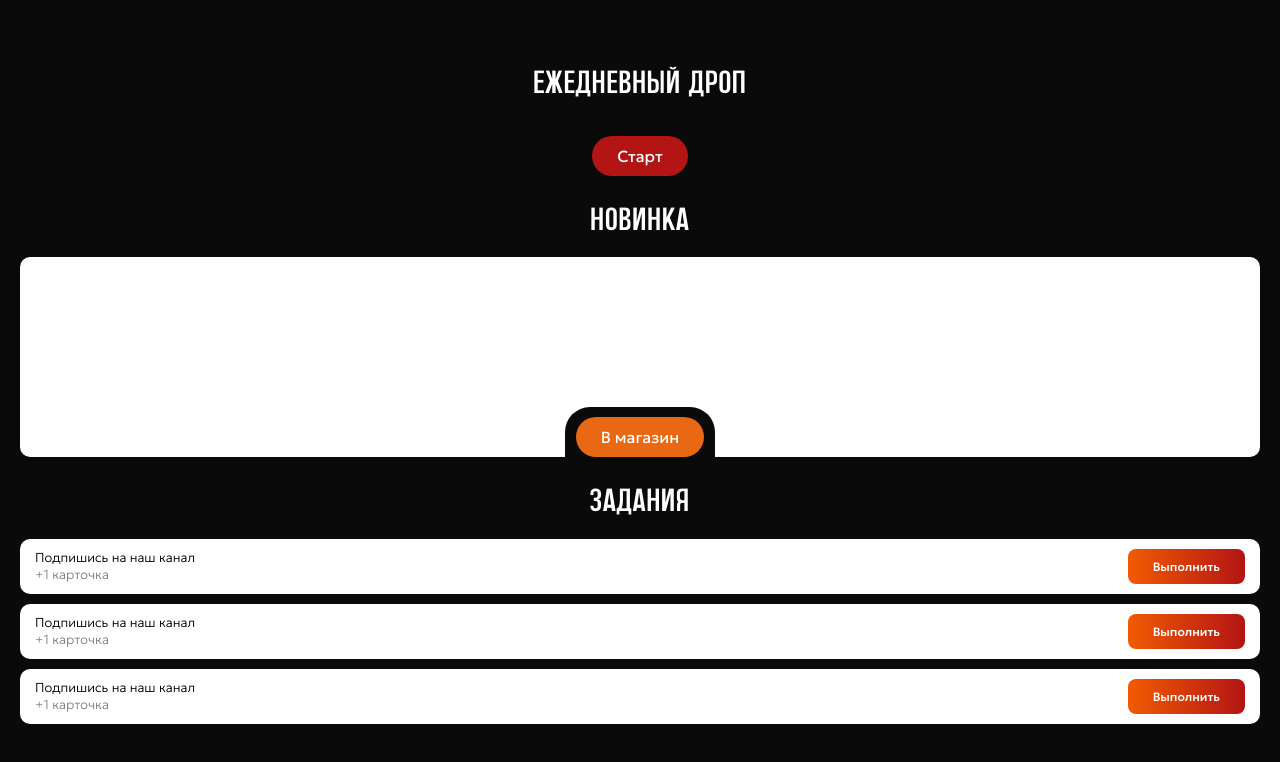
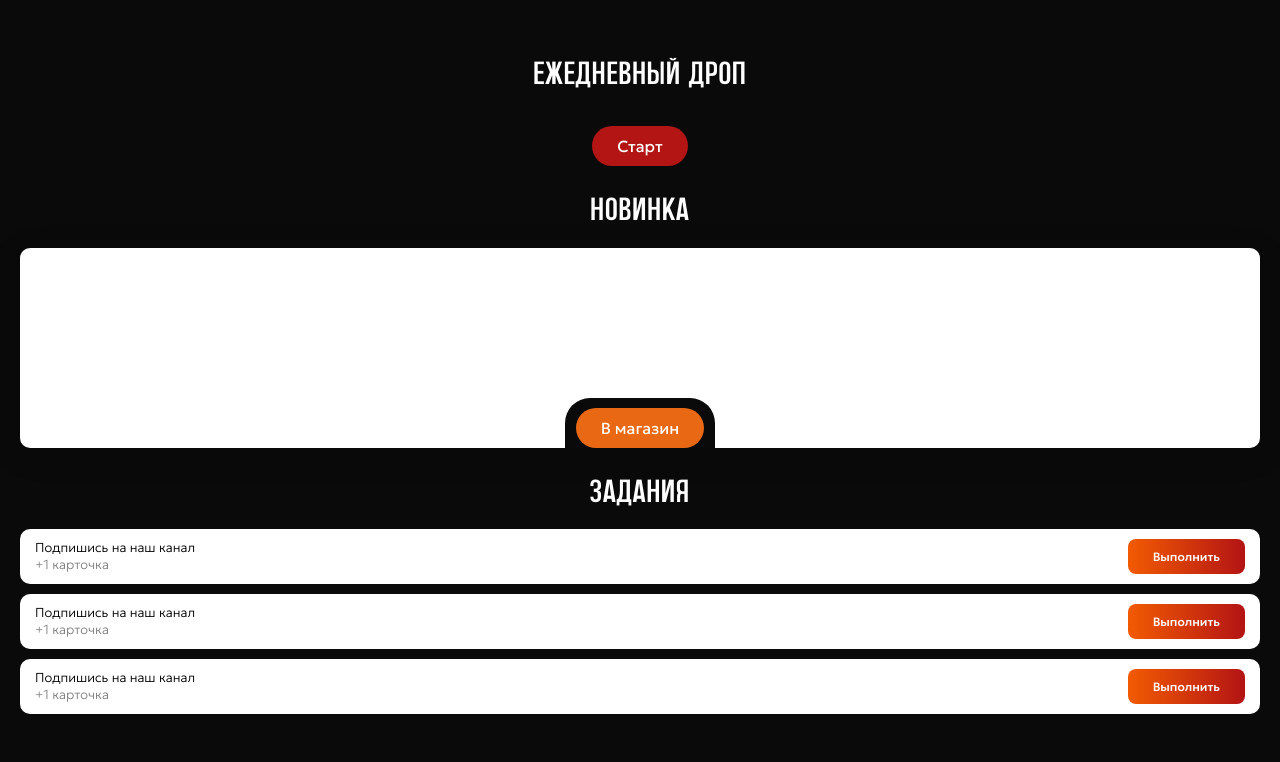
Before and after one commit to w1rexel/flip_fmsbot, a website: page index.html in a window 1280 px wide. Drawn offline with Linux system fonts and the light colour scheme.

Commit message:
Add files via upload

```diff
--- a/styles.css
+++ b/styles.css
@@ -40,7 +40,7 @@
   background-color: #0A0A0A;
   margin-left: 20px;
   margin-right: 20px;
-  padding-top: 40px;
+  margin-top: 60px;
   }
 
   #splash {
```
